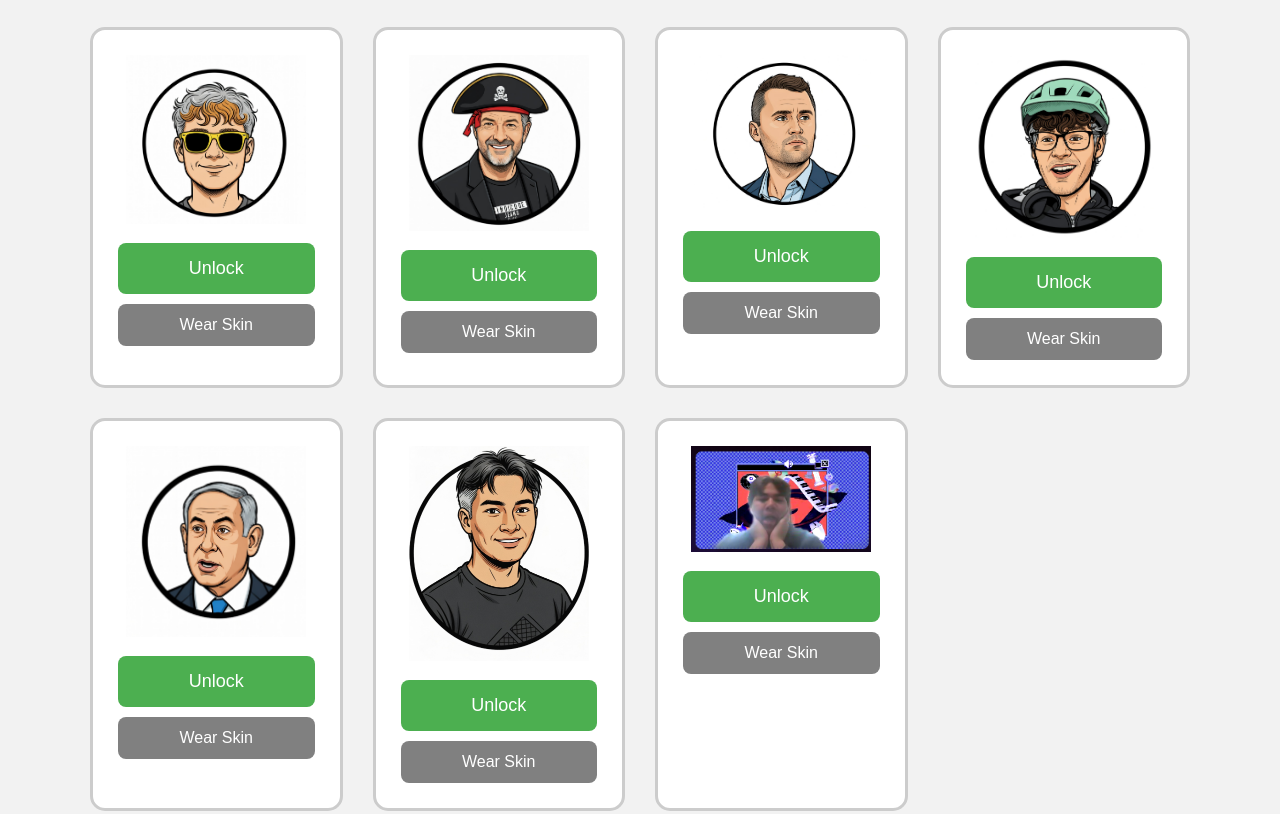
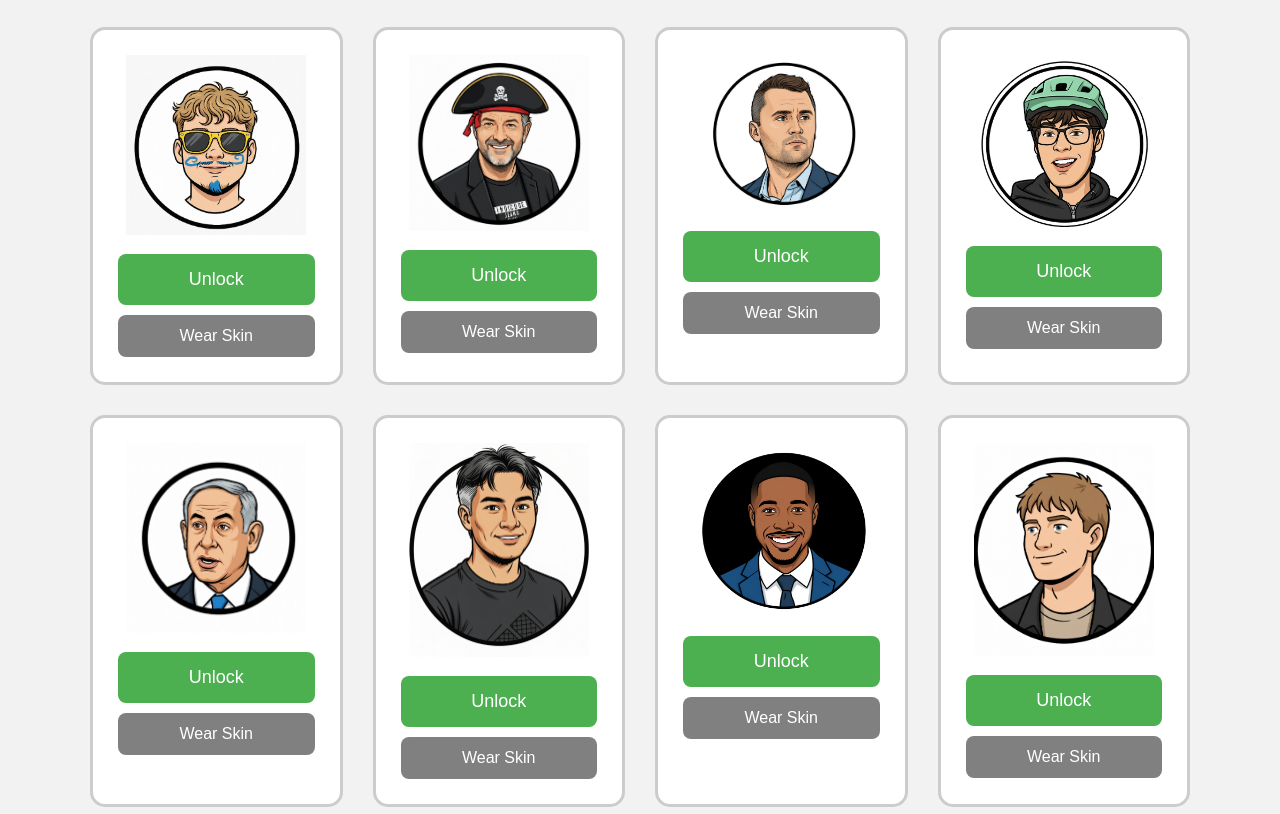
Before and after one commit to sethla/Nietdiep.io, a plain HTML site: page shop.html in a window 1280 px wide. Shown: the part 536-1350 px from the top of the page. Drawn offline with Linux system fonts and the light colour scheme.

Commit message:
nog betere shop

```diff
--- a/shop.html
+++ b/shop.html
@@ -161,12 +161,14 @@
     { id: "skin16", file: "skin16.png" },
     { id: "skin17", file: "skin17.png" },
     { id: "skin19", file: "skin19.png" },
-    { id: "skin20", file: "skin20.png" },
+    { id: "skin27", file: "skin27.png" },
     { id: "skin21", file: "skin21.png" },
     { id: "skin22", file: "skin22.png" },
-    { id: "skin23", file: "skin23.png" },
+    { id: "skin28", file: "skin28.png" },
     { id: "skin24", file: "skin24.png" },
     { id: "skin25", file: "skin25.png" },
+    { id: "skin26", file: "skin26.png" },
+    { id: "skin29", file: "skin29.png" },
     { id: "skin18", file: "skin18.png" }
 ]
 
```
Also changed, not shown: Assets/Skins/skin26.png (added), Assets/Skins/skin27.png (added), Assets/Skins/skin28.png (added), Assets/Skins/skin29.png (added).
